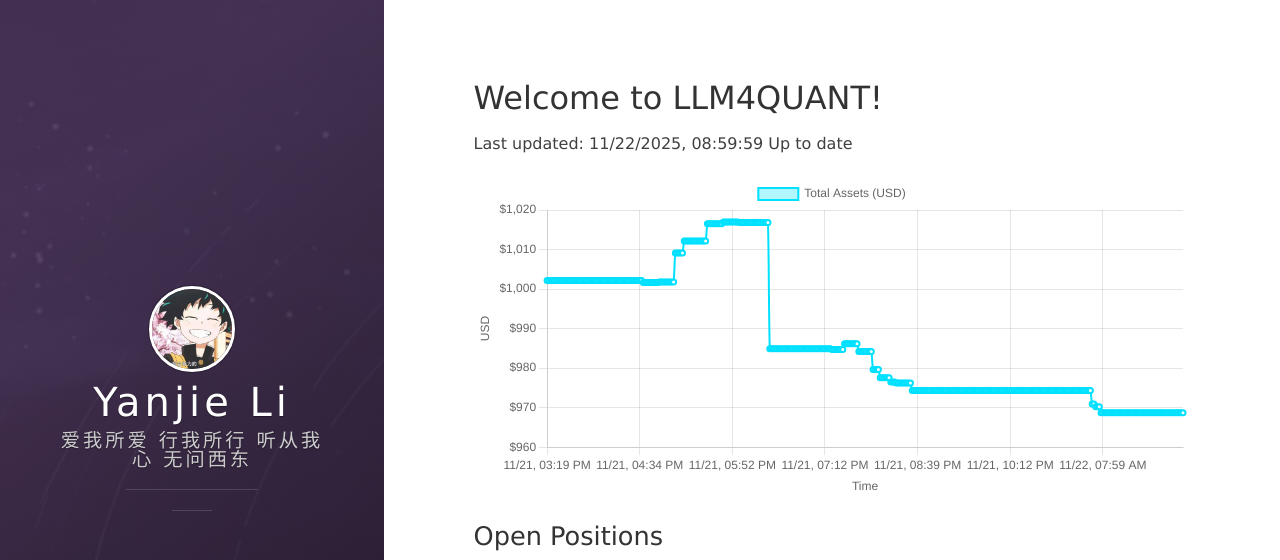
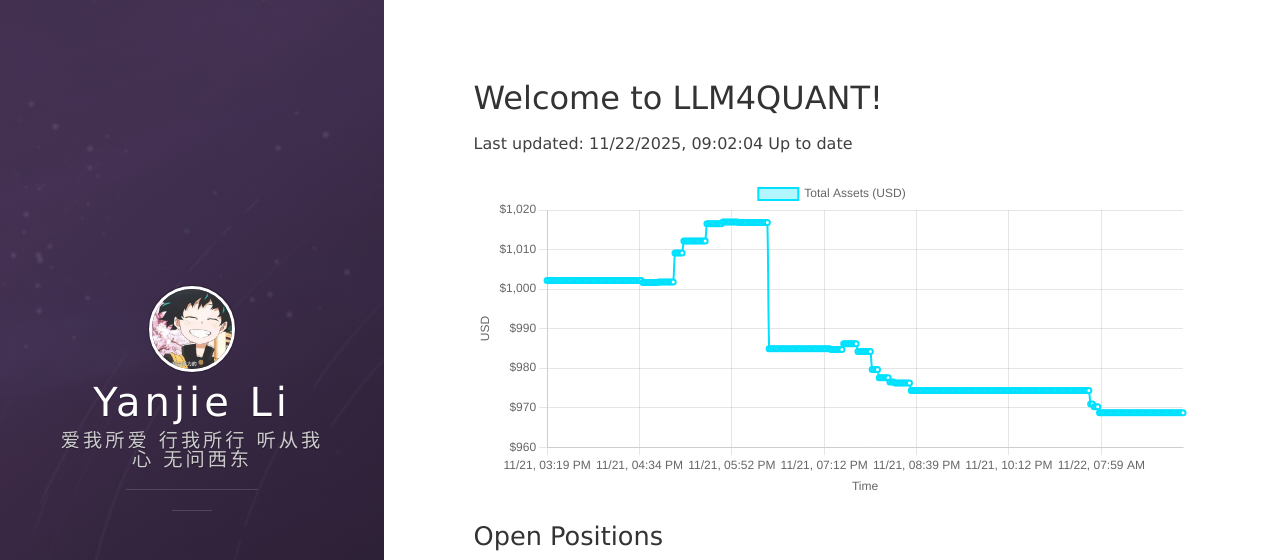
Before and after one commit to leeyegy/leeyegy.github.io, a Jekyll site: the page built from live-trading.html, in a window 1280 px wide and 1026 px high. Shown: the top 560 px of the window. Built offline with Jekyll 4.4.1, drawn with Linux system fonts in a browser that asks for light colours; nearby versions of some CDN libraries.

Commit message:
AccountMonitor: update balance history 2025-11-22T17:02:04+08:00

```diff
--- a/assets/data/binance/balance-history.json
+++ b/assets/data/binance/balance-history.json
@@ -1,5 +1,5 @@
 {
-  "generatedAt": "2025-11-22T16:59:59+08:00",
+  "generatedAt": "2025-11-22T17:02:04+08:00",
   "asset": "total_usd_value",
   "history": [
     {
@@ -1433,6 +1433,10 @@
     {
       "timestamp": "2025-11-22T16:59:59+08:00",
       "totalUsd": 968.69074819
+    },
+    {
+      "timestamp": "2025-11-22T17:02:04+08:00",
+      "totalUsd": 968.69074819
     }
   ]
 }
```
